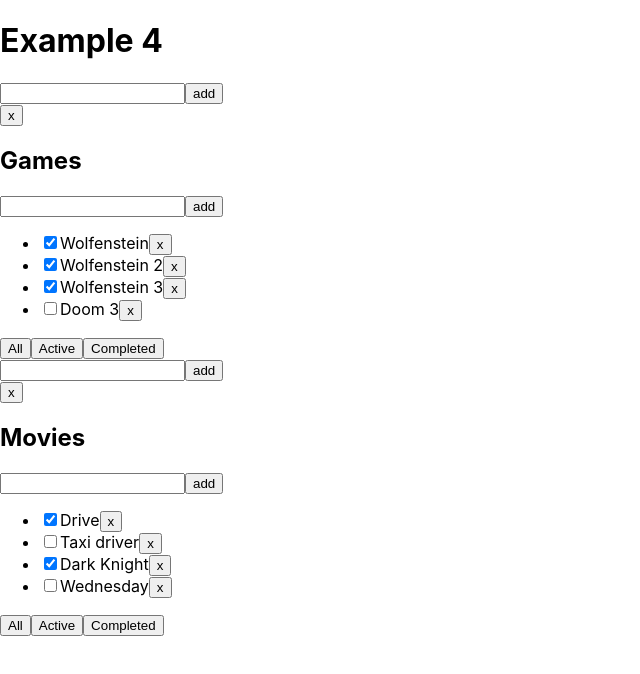
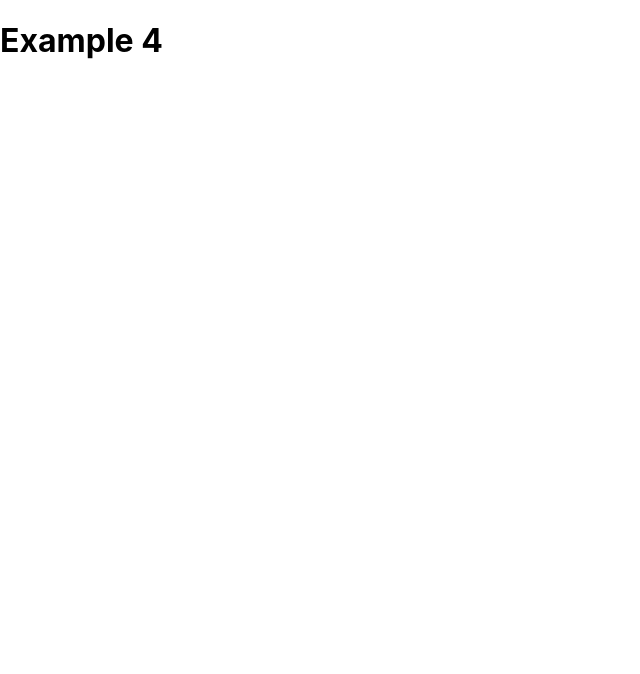
Before and after one commit to AndriiNyzhnyk1994/try-redux-toolkit, a React (Create React App) app: page / in a window 1280 px wide. Shown: the top 674 px of the page, without its empty margins (0-640 px from the left). Built offline with nearby package versions, Linux system fonts and the light colour scheme.

Commit message:
added tasksSlice

```diff
--- a/src/Example4/App4.tsx
+++ b/src/Example4/App4.tsx
@@ -2,6 +2,9 @@
 import { v1 } from 'uuid'
 import { TodoList } from './TodoList'
 import { AddItemForm } from './utils/AddItemForm'
+import { useAppDispatch4, useAppSelector4 } from './store4/store4'
+import { addTodoListAC, changeFilterAC, changeTodoListTitleAC, removeTodoListAC } from './store4/todoListsSlice'
+import { addTaskAC, changeTaskStatusAC, changeTaskTitleAC, removeTaskAC } from './store4/tasksSlice'
 
 
 export type TaskType = {
@@ -9,6 +12,7 @@
     title: string
     isDone: boolean
 }
+
 export type FilterValuesType = 'all' | 'active' | 'completed'
 export type TodoListType = {
     todoListId: string
@@ -22,76 +26,39 @@
 
 export function App4() {
 
-    const todoListId01 = v1()
-    const todoListId02 = v1()
+    const todoLists: TodoListType[] = useAppSelector4(state => state.todoListsReducer.todoLists)
+    const tasks: TasksStateType = useAppSelector4(state => state.tasksReducer)
 
-    const [todoLists, setTodoLists] = useState<TodoListType[]>([
-        { todoListId: todoListId01, title: 'Games', filter: 'all' },
-        { todoListId: todoListId02, title: 'Movies', filter: 'all' },
-    ])
+    const dispatch = useAppDispatch4()
 
-    const [tasks, setTasks] = useState<TasksStateType>({
-        [todoListId01]: [
-            { taskId: v1(), title: 'Wolfenstein', isDone: true },
-            { taskId: v1(), title: 'Wolfenstein 2', isDone: true },
-            { taskId: v1(), title: 'Wolfenstein 3', isDone: true },
-            { taskId: v1(), title: 'Doom 3', isDone: false },
-        ],
-        [todoListId02]: [
-            { taskId: v1(), title: 'Drive', isDone: true },
-            { taskId: v1(), title: 'Taxi driver', isDone: false },
-            { taskId: v1(), title: 'Dark Knight', isDone: true },
-            { taskId: v1(), title: 'Wednesday', isDone: false },
-        ],
+
+// _______________________ TodoList functions _________________________________
+    const addTodoList = (newTodoTitle: string) => {
+        dispatch(addTodoListAC({ newTodoTitle: newTodoTitle, newTodoId: v1() }))
     }
-    )
-
     const removeTodoList = (todoListId: string) => {
-        setTodoLists(todoLists.filter(tl => tl.todoListId !== todoListId))
-        delete tasks[todoListId]
+        dispatch(removeTodoListAC({ todoListId }))
     }
-    const addTodoList = (newTodoTitle: string) => {
-        const newTodoListId = v1()
-        const newTodoList: TodoListType = { todoListId: newTodoListId, title: newTodoTitle, filter: 'all' }
-        setTodoLists([newTodoList, ...todoLists])
-        setTasks({ ...tasks, [newTodoListId]: [] })
+    const changeTodoListTitle = (todoListId: string, newTitle: string) => {
+        dispatch(changeTodoListTitleAC({ todoListId, newTitle }))
+    }
+    const changeFilter = (todoListId: string, value: FilterValuesType) => {
+        dispatch(changeFilterAC({ todoListId, value }))
     }
 
-    const changeFilter = (todoListId: string, value: FilterValuesType) => {
-        let todoList = todoLists.find(tl => tl.todoListId === todoListId)
-        if (todoList) {
-            todoList.filter = value
-            setTodoLists([...todoLists])
-        }
-    }
+
+// _______________________ Tasks functions ____________________________________
     const removeTask = (todoListId: string, taskId: string) => {
-        let todoListTasks = tasks[todoListId]
-        tasks[todoListId] = todoListTasks.filter(t => t.taskId !== taskId)
-        setTasks({ ...tasks })
+        dispatch(removeTaskAC({todoListId, taskId}))
     }
     const addTask = (todoListId: string, newTaskTitle: string) => {
-        let todoListTasks = tasks[todoListId]
-        const newTask: TaskType = { taskId: v1(), title: newTaskTitle, isDone: false }
-        tasks[todoListId] = [newTask, ...todoListTasks]
-        setTasks({ ...tasks })
+        dispatch(addTaskAC({todoListId, newTaskTitle}))
     }
     const changeTaskTitle = (todoListId: string, taskId: string, newTitle: string) => {
-        let todoListTasks = tasks[todoListId]
-        let task = todoListTasks.find(t => t.taskId === taskId)
-        if (task) {
-            task.title = newTitle
-            setTasks({...tasks})
-        }
+        dispatch(changeTaskTitleAC({todoListId, taskId, newTitle}))
     }
     const changeTaskStatus = (todoListId: string, taskId: string, status: boolean) => {
-        let todoListTasks = tasks[todoListId]
-        tasks[todoListId] = todoListTasks.map(t => {
-            if (t.taskId === taskId) {
-                return { ...t, isDone: status }
-            }
-            return t
-        })
-        setTasks({ ...tasks })
+        dispatch(changeTaskStatusAC({todoListId, taskId, status}))
     }
 
 
@@ -100,7 +67,6 @@
             <h1>Example 4</h1>
             {
                 todoLists.map(tl => {
-
                     let tasksForTodoList = tasks[tl.todoListId]
                     if (tl.filter === 'active') {
                         tasksForTodoList = tasks[tl.todoListId].filter(t => !t.isDone)
@@ -110,13 +76,14 @@
                     }
                     return (
                         <div key={tl.todoListId}>
-                            <AddItemForm addItem={addTodoList}/>
+                            <AddItemForm addItem={addTodoList} />
                             <TodoList
                                 id={tl.todoListId}
                                 title={tl.title}
                                 filter={tl.filter}
                                 addTodoList={addTodoList}
                                 removeTodoList={removeTodoList}
+                                changeTodoListTitle={changeTodoListTitle}
                                 changeFilter={changeFilter}
                                 tasks={tasksForTodoList}
                                 removeTask={removeTask}
--- a/src/Example4/TodoList.tsx
+++ b/src/Example4/TodoList.tsx
@@ -10,6 +10,7 @@
     filter: FilterValuesType
     addTodoList: (newTodoTitle: string) => void
     removeTodoList: (todoListId: string) => void
+    changeTodoListTitle: (todoListId: string, newTitle: string) => void
     changeFilter: (todoListId: string, value: FilterValuesType) => void
     removeTask: (todoListId: string, taskId: string) => void
     addTask: (todoListId: string, newTaskTitle: string) => void
@@ -22,6 +23,10 @@
 
     const removeTodoListHandler = () => {
         props.removeTodoList(props.id)
+    }
+
+    const changeTodoListTitleHandler = (newTitle: string) => {
+        props.changeTodoListTitle(props.id, newTitle)
     }
 
     const addTaskHandler = (title: string) => {
@@ -40,11 +45,12 @@
         props.changeFilter(props.id, 'completed')
     }
 
-
     return (
         <div>
             <button onClick={removeTodoListHandler}>x</button>
-            <h2>{props.title}</h2>
+            <h2>
+                <EditableSpan title={props.title} changeTitle={changeTodoListTitleHandler}/>
+            </h2>
             <AddItemForm addItem={addTaskHandler}/>
             <ul>
                 {
--- a/src/Example4/store4/store4.ts
+++ b/src/Example4/store4/store4.ts
@@ -1,9 +1,11 @@
 import { combineReducers, configureStore } from "@reduxjs/toolkit";
-
-
+import { TypedUseSelectorHook, useDispatch, useSelector } from "react-redux";
+import todoListsReducer from './todoListsSlice'
+import tasksReducer from './tasksSlice'
 
 const rootReducer = combineReducers({
-
+    todoListsReducer,
+    tasksReducer
 })
 
 export const setupStore4 = () => {
@@ -15,3 +17,6 @@
 export type RootStateType4 = ReturnType<typeof rootReducer>
 export type AppStoreType4 = ReturnType<typeof setupStore4>
 export type AppDispatchType4 = AppStoreType4['dispatch']
+
+export const useAppDispatch4 = () => useDispatch<AppDispatchType4>()
+export const useAppSelector4: TypedUseSelectorHook<RootStateType4> = useSelector;
--- /dev/null
+++ b/src/Example4/store4/tasksSlice.ts
@@ -0,0 +1,50 @@
+import { v1 } from "uuid";
+import { FilterValuesType, TaskType, TasksStateType, TodoListType } from "../App4";
+import { PayloadAction, createSlice } from "@reduxjs/toolkit";
+
+type InitialStateType = {
+    todoLists: TodoListType[]
+}
+
+const initialState: TasksStateType = {}
+
+const todoListsSlice = createSlice({
+    name: 'todoLists',
+    initialState,
+    reducers: {
+        removeTaskAC(state, action: PayloadAction<{ todoListId: string, taskId: string }>) {
+            let todoListTasks = state[action.payload.todoListId]
+            state[action.payload.todoListId] = todoListTasks.filter(t => t.taskId !== action.payload.taskId)
+        },
+        addTaskAC(state, action: PayloadAction<{ todoListId: string, newTaskTitle: string }>) {
+            let todoListTasks = state[action.payload.todoListId]
+            const newTask: TaskType = { taskId: v1(), title: action.payload.newTaskTitle, isDone: false }
+            state[action.payload.todoListId] = [newTask, ...todoListTasks]
+        },
+        changeTaskTitleAC(state, action: PayloadAction<{ todoListId: string, taskId: string, newTitle: string }>) {
+            let todoListTasks: TaskType[] = state[action.payload.todoListId]
+            let task = todoListTasks.find(t => t.taskId === action.payload.taskId)
+            if (task) {
+                task.title = action.payload.newTitle
+            }
+        },
+        changeTaskStatusAC(state, action: PayloadAction<{ todoListId: string, taskId: string, status: boolean }>) {
+            let todoListTasks: TaskType[] = state[action.payload.todoListId]
+            state[action.payload.todoListId] = todoListTasks.map(t => {
+                if (t.taskId === action.payload.taskId) {
+                    return { ...t, isDone: action.payload.status }
+                }
+                return t
+            })
+        }
+    }
+})
+
+export const {
+    addTaskAC,
+    removeTaskAC,
+    changeTaskTitleAC,
+    changeTaskStatusAC} = todoListsSlice.actions
+
+
+export default todoListsSlice.reducer
--- /dev/null
+++ b/src/Example4/store4/todoListsSlice.ts
@@ -0,0 +1,52 @@
+import { v1 } from "uuid";
+import { FilterValuesType, TodoListType } from "../App4";
+import { PayloadAction, createSlice } from "@reduxjs/toolkit";
+
+type InitialStateType = {
+    todoLists: TodoListType[]
+}
+
+const initialState: InitialStateType = {
+    todoLists: []
+}
+
+const todoListsSlice = createSlice({
+    name: 'todoLists',
+    initialState,
+    reducers: {
+        removeTodoListAC(state, action: PayloadAction<{ todoListId: string }>) {
+            state.todoLists = state.todoLists.filter(tl => tl.todoListId !== action.payload.todoListId)
+        },
+        addTodoListAC(state, action: PayloadAction<{ newTodoId: string, newTodoTitle: string }>) {
+            const newTodoList: TodoListType = {
+                todoListId: action.payload.newTodoId,
+                title: action.payload.newTodoTitle,
+                filter: 'all'
+            }
+            state.todoLists = [newTodoList, ...state.todoLists]
+        },
+        changeTodoListTitleAC(state, action: PayloadAction<{ todoListId: string, newTitle: string }>) {
+            state.todoLists = state.todoLists.map(tl => {
+                if (tl.todoListId === action.payload.todoListId) {
+                    return { ...tl, title: action.payload.newTitle }
+                }
+                return tl
+            })
+        },
+        changeFilterAC(state, action: PayloadAction<{ todoListId: string, value: FilterValuesType }>) {
+            let todoList = state.todoLists.find(tl => tl.todoListId === action.payload.todoListId)
+            if (todoList) {
+                todoList.filter = action.payload.value
+            }
+        }
+    }
+})
+
+export const {
+    addTodoListAC,
+    removeTodoListAC,
+    changeTodoListTitleAC,
+    changeFilterAC, } = todoListsSlice.actions
+
+
+export default todoListsSlice.reducer
--- a/src/Example4/utils/EditableSpan.tsx
+++ b/src/Example4/utils/EditableSpan.tsx
@@ -22,9 +22,6 @@
     }
 
 
-
-
-
     return (
         editMode
             ? <input
```
